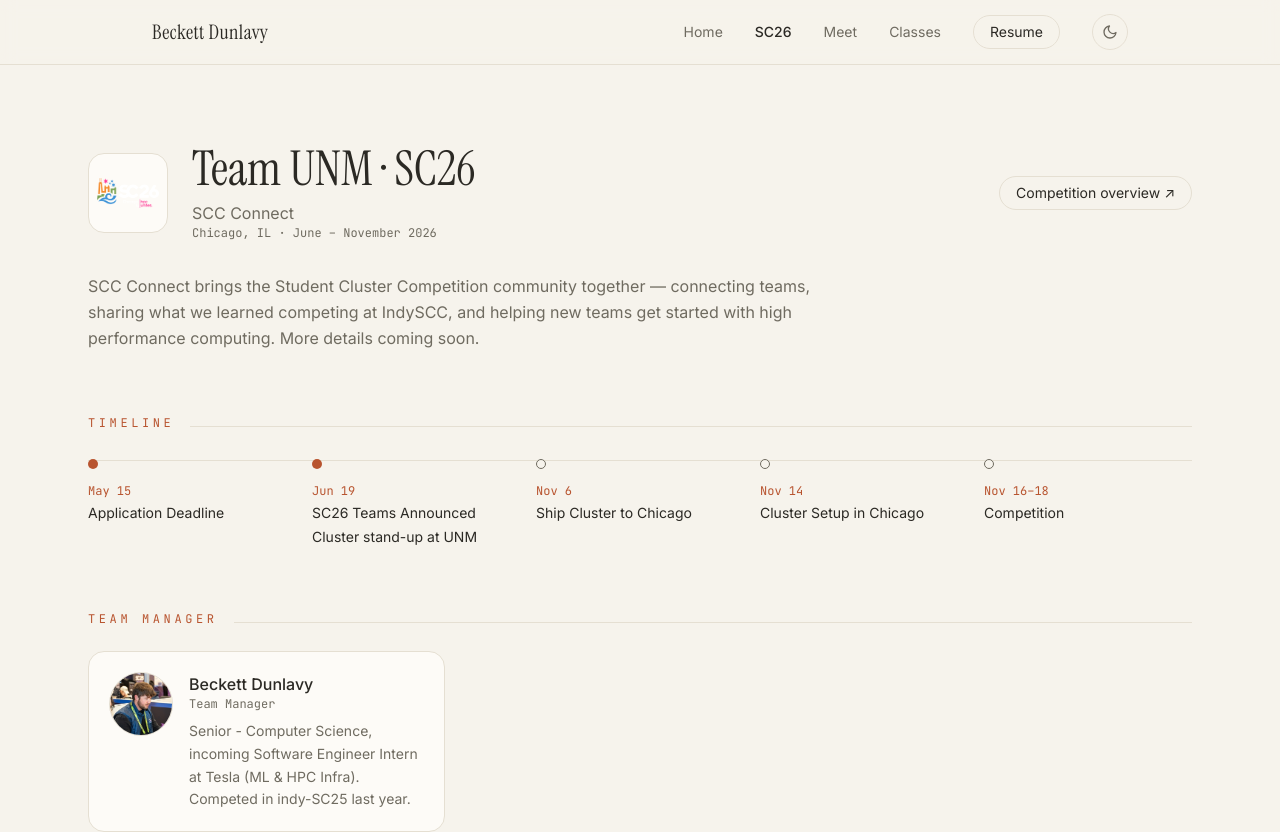
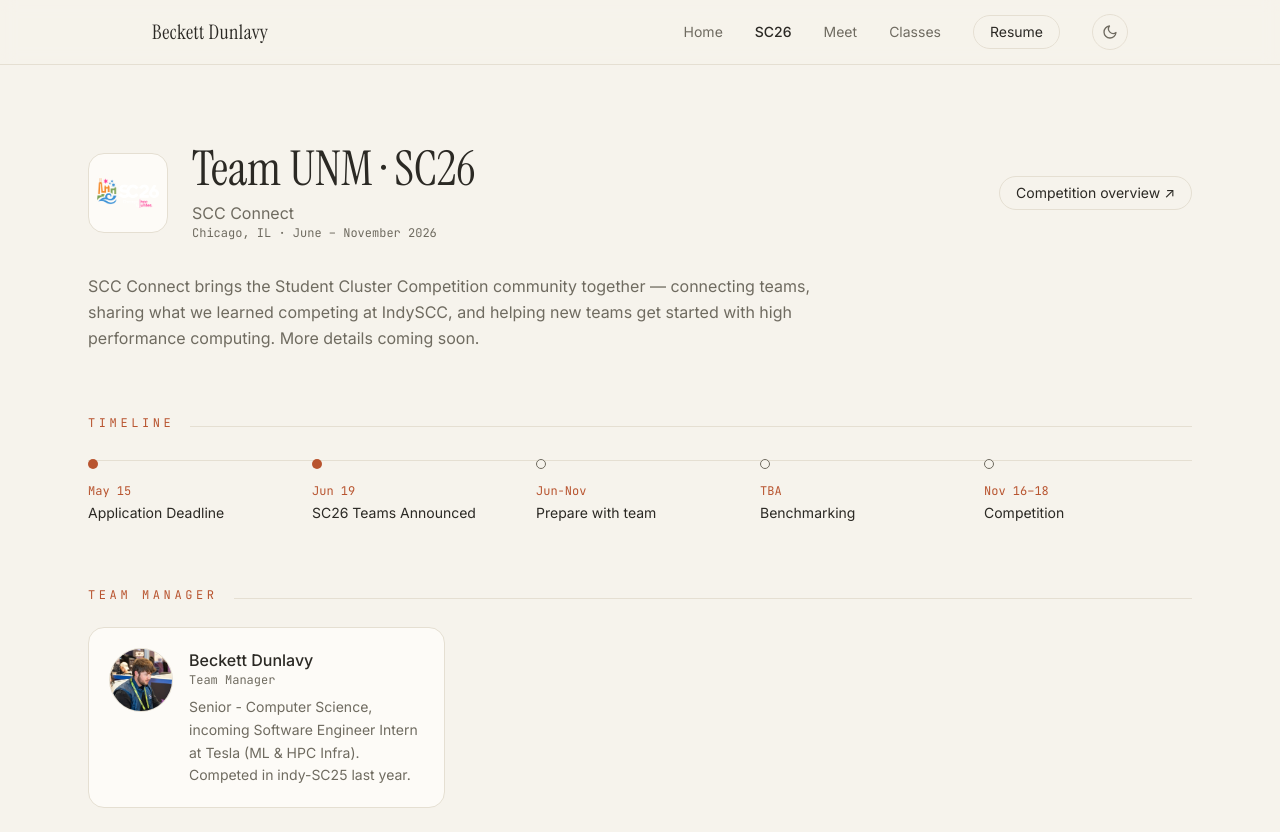
Before and after one commit to BeckDun/web, a React (Vite) app: page /sc26 in a window 1280 px wide. Shown: the top 832 px of the page. Built offline with nearby package versions, Linux system fonts and the light colour scheme.

Commit message:
cleaning

```diff
--- a/src/data.ts
+++ b/src/data.ts
@@ -356,11 +356,11 @@
     { date: "May 15", labels: ["Application Deadline"], done: true },
     {
       date: "Jun 19",
-      labels: ["SC26 Teams Announced", "Cluster stand-up at UNM"],
+      labels: ["SC26 Teams Announced"],
       done: true,
     },
-    { date: "Nov 6", labels: ["Ship Cluster to Chicago"] },
-    { date: "Nov 14", labels: ["Cluster Setup in Chicago"] },
+    { date: "Jun-Nov", labels: ["Prepare with team"] },
+    { date: "TBA", labels: ["Benchmarking"] },
     { date: "Nov 16–18", labels: ["Competition"] },
   ] as Sc26TimelineItem[],
   manager: [
--- a/src/pages/SlideShow.tsx
+++ b/src/pages/SlideShow.tsx
@@ -108,7 +108,7 @@
             <svg viewBox="0 0 24 24" fill="none" stroke="currentColor" className="h-3.5 w-3.5">
               <path strokeLinecap="round" strokeLinejoin="round" strokeWidth="2" d="M19 12H5m0 0l7 7m-7-7l7-7" />
             </svg>
-            SCC Connect
+            SC 2026 - SCC Connect - Chicago
           </Link>
           <h1 className="font-serif text-2xl text-cloud sm:text-3xl">
             {deck.title}
```
